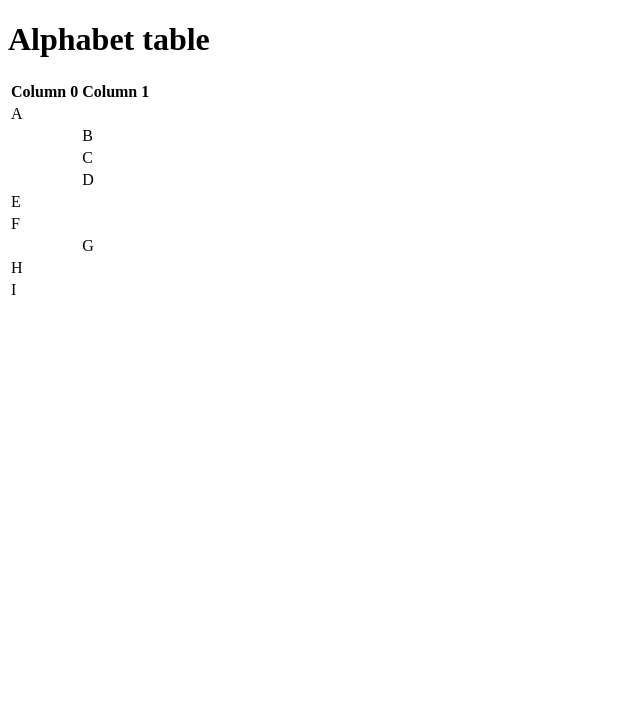
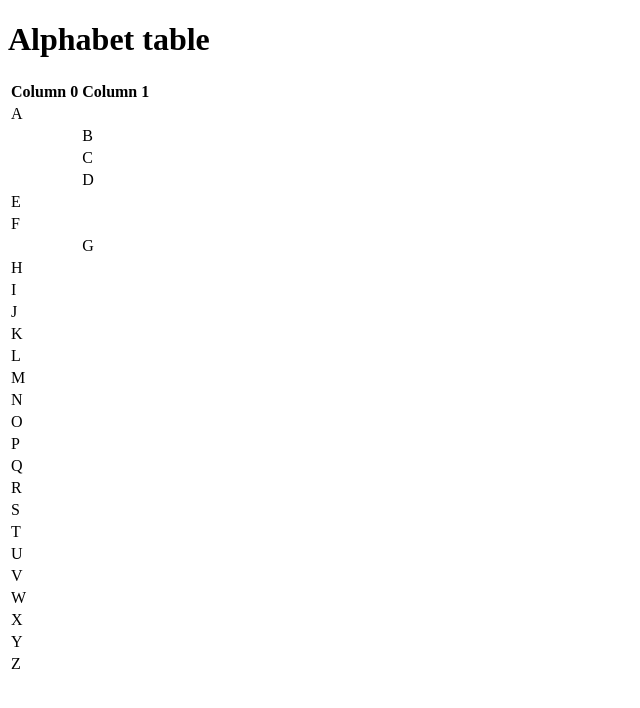
Before and after one commit to comp426-2022-fall/a01-ReneeDu320, a website: page public/index.html in a window 1280 px wide. Shown: the whole page, without its empty margins (0-640 px from the left). Drawn offline with Linux system fonts and the light colour scheme.

Commit message:
Update index.html

```diff
--- a/public/index.html
+++ b/public/index.html
@@ -2,8 +2,7 @@
 <html lang="en">
 	<head>
         	<meta charset="UTF-8">
-        	<meta name="viewport" content="width=device-width,
-initial-scale=1.0">
+        	<meta name="viewport" content="width=device-width, initial-scale=1.0">
         	<title>Alphabet</title>
     	</head>
     	<body>
@@ -12,8 +11,7 @@ initial-scale=1.0">
             		<table>
 				<thead>
   					<tr>
-    						<th>Column
-0</th><th>Column 1</th>
+    						<th>Column 0</th><th>Column 1</th>
   					</tr>
 				</thead>
 				<tbody>
@@ -41,15 +39,60 @@ initial-scale=1.0">
   					<tr>
     						<td>H</td><td></td>
   					</tr>
-
-                                        <tr>
-                                                <td>I</td><td></td>
-                                        </tr>
-
-
-
-
-
+					  <tr>
+						<td>I</td><td></td>
+				  	</tr>
+				  	<tr>
+					<td>J</td><td></td>
+			  		</tr>
+					<tr>
+					<td>K</td><td></td>
+		  			</tr>
+		  			<tr>
+					<td>L</td><td></td>
+	  				</tr>
+	  				<tr>
+					<td>M</td><td></td>
+  					</tr>
+  					<tr>
+					<td>N</td><td></td>
+					</tr>
+					<tr>
+					<td>O</td><td></td>
+					</tr>
+					<tr>
+					<td>P</td><td></td>
+					</tr>
+					<tr>
+					<td>Q</td><td></td>
+					</tr>
+					<tr>
+					<td>R</td><td></td>
+					</tr>
+					<tr>
+						<td>S</td><td></td>
+				  </tr>
+				  <tr>
+					<td>T</td><td></td>
+			  		</tr>
+			  			<tr>
+						<td>U</td><td></td>
+		  			</tr>
+		  			<tr>
+					<td>V</td><td></td>
+	  				</tr>
+	  				<tr>
+					<td>W</td><td></td>
+  					</tr>
+  					<tr>
+					<td>X</td><td></td>
+					</tr>
+					<tr>
+					<td>Y</td><td></td>
+					</tr>
+					<tr>
+					<td>Z</td><td></td>
+					</tr>
 				</tbody>
 			</table>
         	</div>
```
